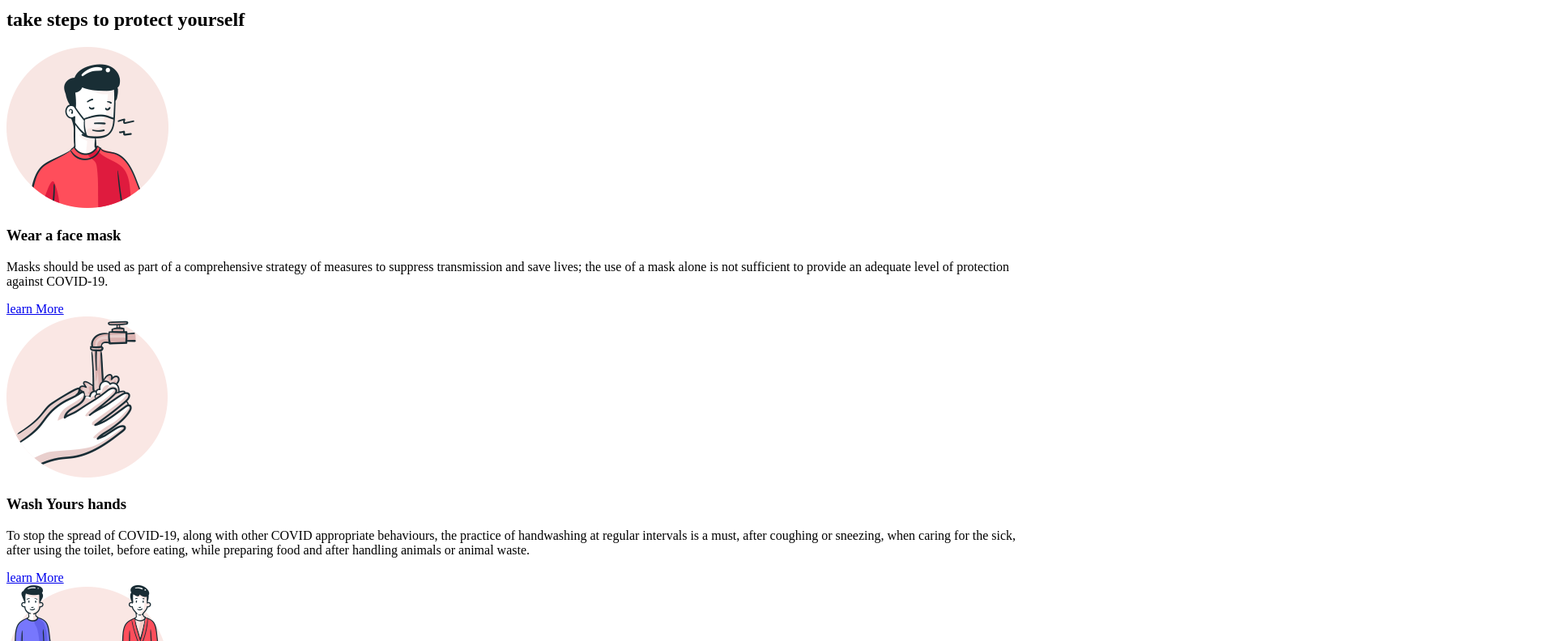
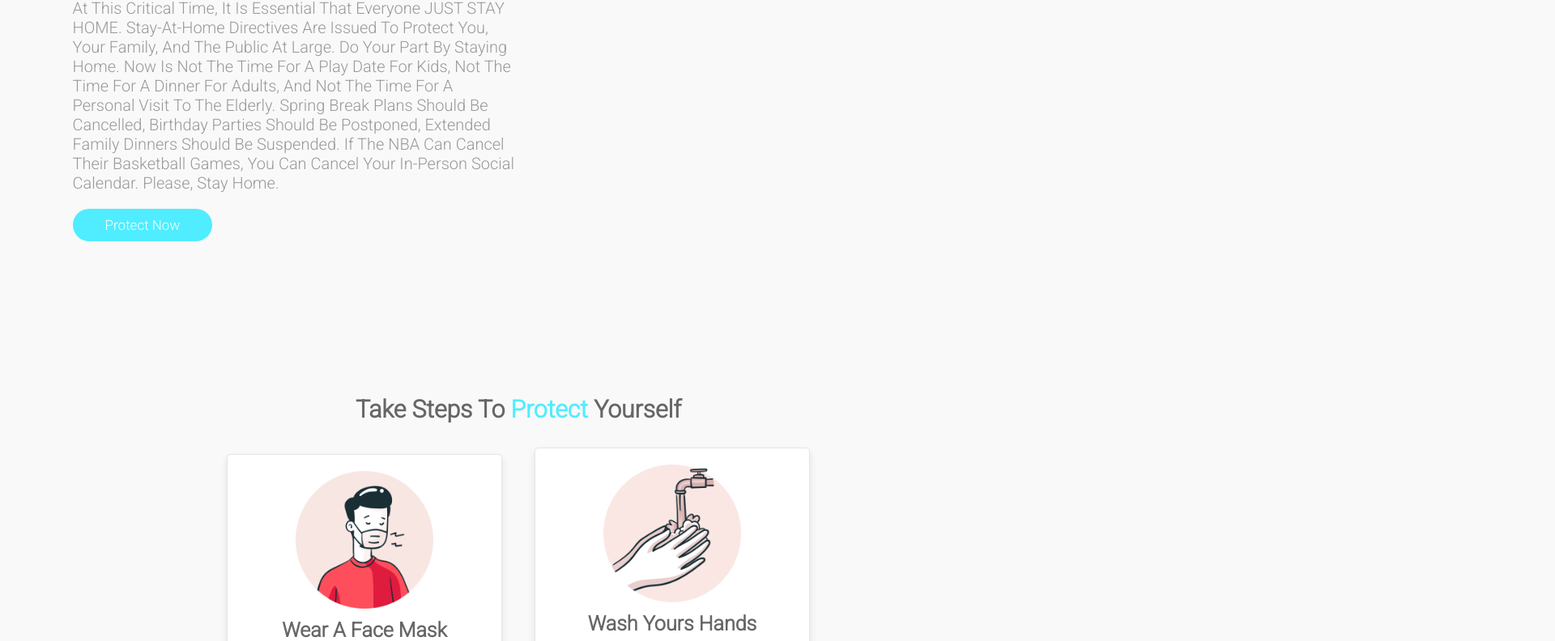
Before and after one commit to imteyazm745/imteyazm745.github.io, a plain HTML site: page covid_information.html in a window 1280 px wide. Shown: the part 412-1204 px from the top of the page at 81% size, 1920 px wide, since content can reach past the window. Drawn offline with nearby package versions, Linux system fonts and the light colour scheme; files that its build step writes are made by us from their sources.

Commit message:
Update covid_information.html

```diff
--- a/covid_information.html
+++ b/covid_information.html
@@ -10,7 +10,7 @@
 
 	<!-- custom link odf css file -->
 
-	<link rel="stylesheet" type="css/text/css" href="style.css">
+	<link rel="stylesheet" type="text/css" href="css/style.css">
 </head>
 <body>
 
```
